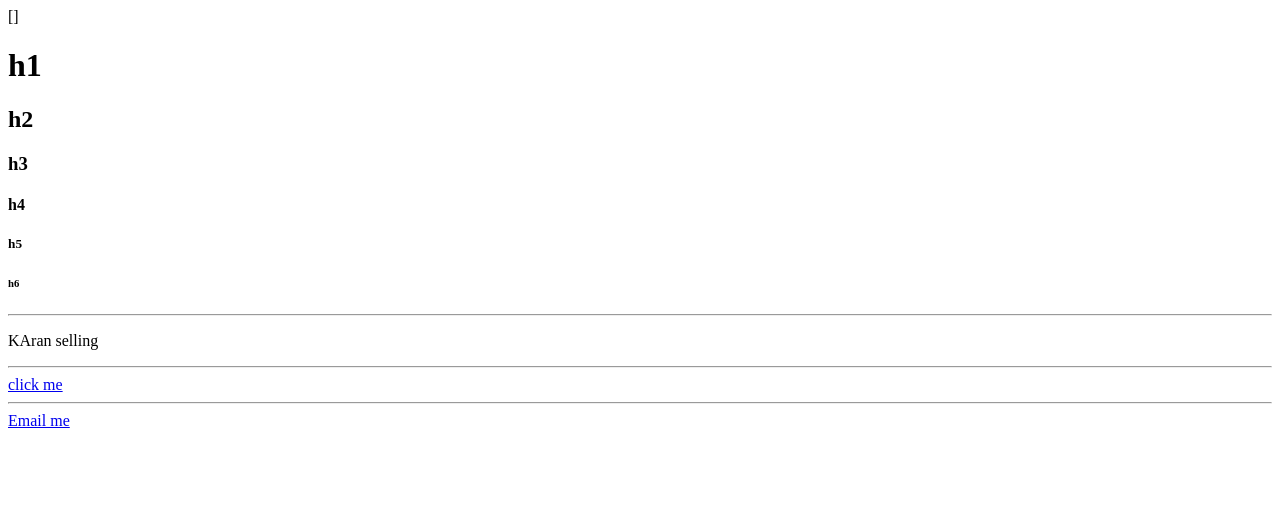
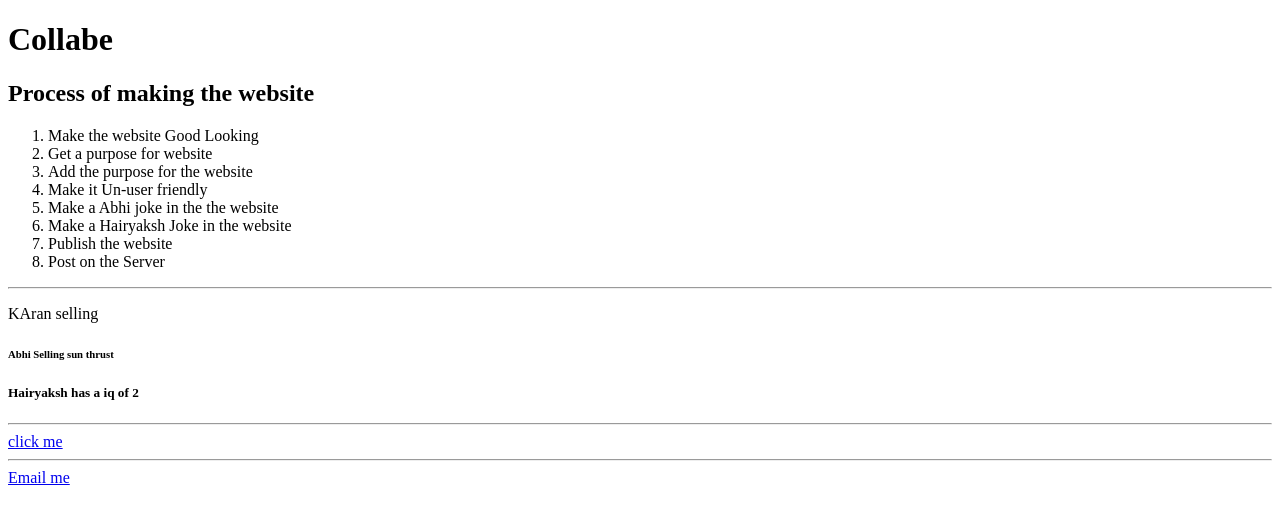
Before and after one commit to Harkiratsin/collabe, a plain HTML site: page index.html in a window 1280 px wide. Drawn offline with Linux system fonts and the light colour scheme.

Commit message:
Update index.html
Signed-off-by: Harkirat Singh <harkirat.sngh07@gmail.com>

```diff
--- a/index.html
+++ b/index.html
@@ -1,20 +1,34 @@
 <!DOCTYPE html>
 <html>
   <head>
-
     <title>website lol</title>
   </head>
   <body>
-    []
-    <h1>h1</h1>
-    <h2>h2</h2>
-    <h3>h3</h3>
-    <h4>h4</h4>
-    <h5>h5</h5>
-    <h6>h6</h6>
+    <h1>Collabe</h1>
+
+    <h2>Process of making the website</h2>
+
+    <ol>
+      <li>Make the website Good Looking</li>
+      <li>Get a purpose for website</li>
+      <li>Add the purpose for the website</li>
+      <li>Make it Un-user friendly</li>
+      <li>Make a Abhi joke in the the website</li>
+      <li>Make a Hairyaksh Joke in the website</li>
+      <li>Publish the website</li>
+      <li>Post on the Server</li>
+    </ol>
+
+    <!--this is the list for what to do to make the website-->
+
     <hr />
+
     <p>KAran selling</p>
+    <h6>Abhi Selling sun thrust</h6>
+    <h5>Hairyaksh has a iq of 2</h5>
+
     <hr />
+
     <a href="https://www.google.com/" target="_blank" title="goes to Google">
       click me
     </a>
@@ -25,6 +39,6 @@
       Email me
     </a>
 
-    <!--hi gong so you have to do  little bit of css with some pepper aand salt  -->
+    <!--hi-->
   </body>
 </html>
```
